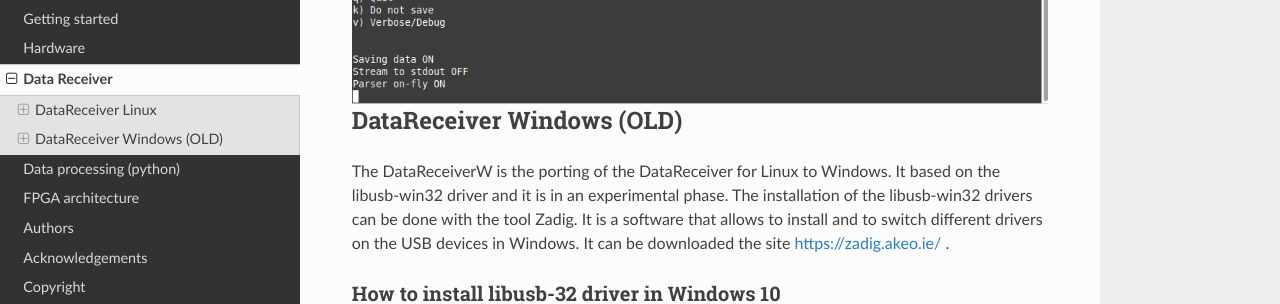
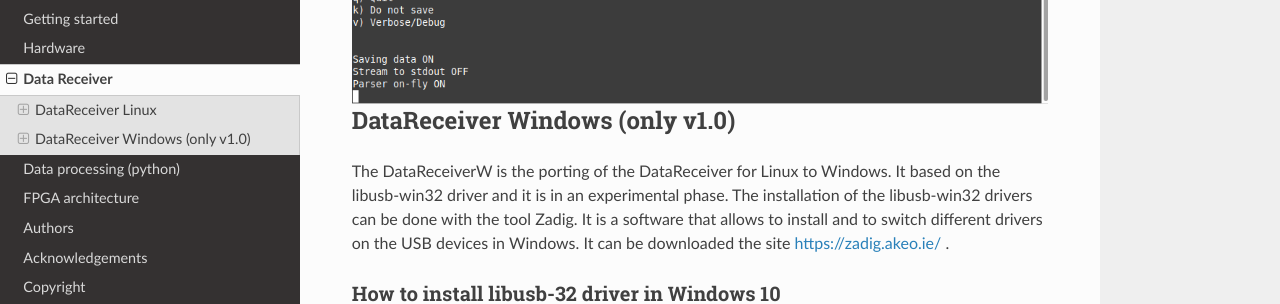
Before and after one commit to mattia-donato/BrightEyes-TTM-docs, a Sphinx documentation site: the page built from docs/source/datareceiver.md, in a window 1280 px wide and 900 px high, scrolled down 649 px. Shown: the part 156-460 px from the top of the window. Built offline with Sphinx 7.4.7 and the Read the Docs theme 2.0.0, drawn with Linux system fonts in a browser that asks for light colours; pages that are not in the unit, such as notebooks, are missing from menus.

Commit message:
Update datareceiver.md

```diff
--- a/docs/source/datareceiver.md
+++ b/docs/source/datareceiver.md
@@ -36,7 +36,7 @@ gcc "dataReceiver-newProt.c" -O2 -g `pkg-config libusb-1.0 --libs --cflags`  -lp
 
 
 
-## DataReceiver Windows (OLD)
+## DataReceiver Windows (only v1.0)
 
 
 The DataReceiverW is the porting of the DataReceiver for Linux to Windows. It based on the libusb-win32 driver and it is in an experimental phase.
```
